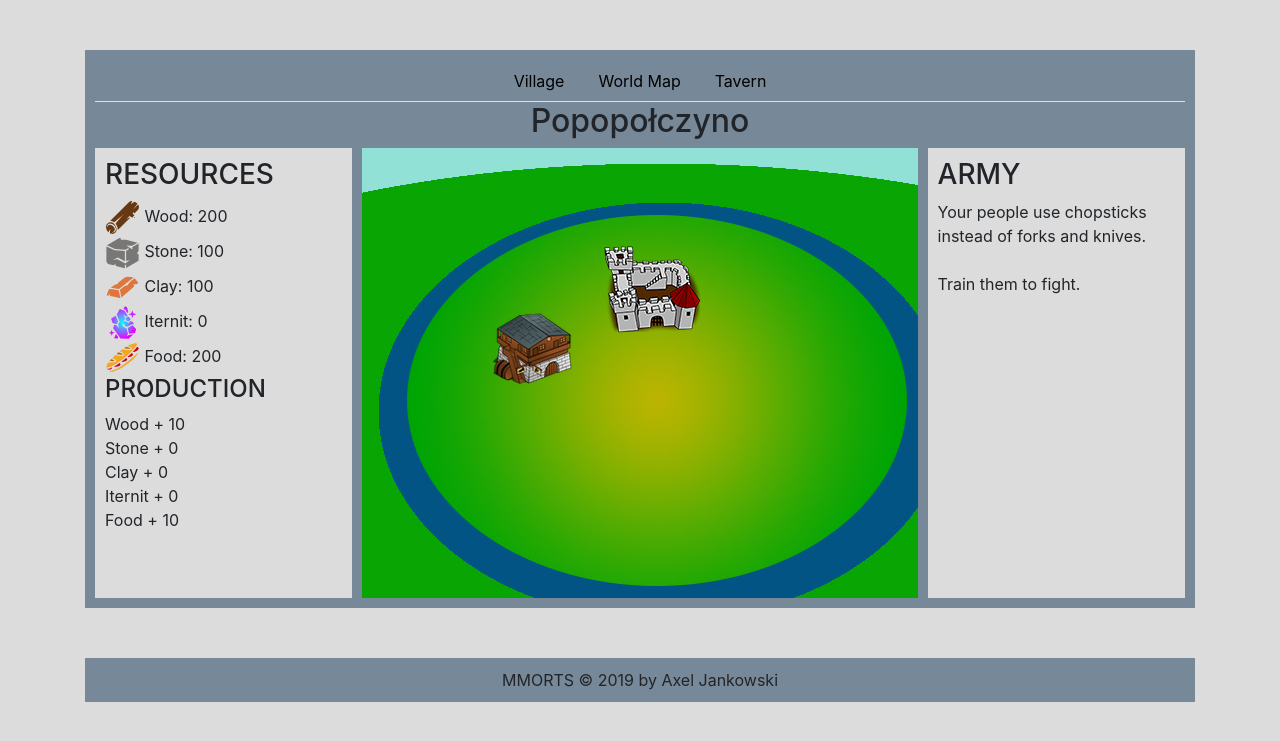
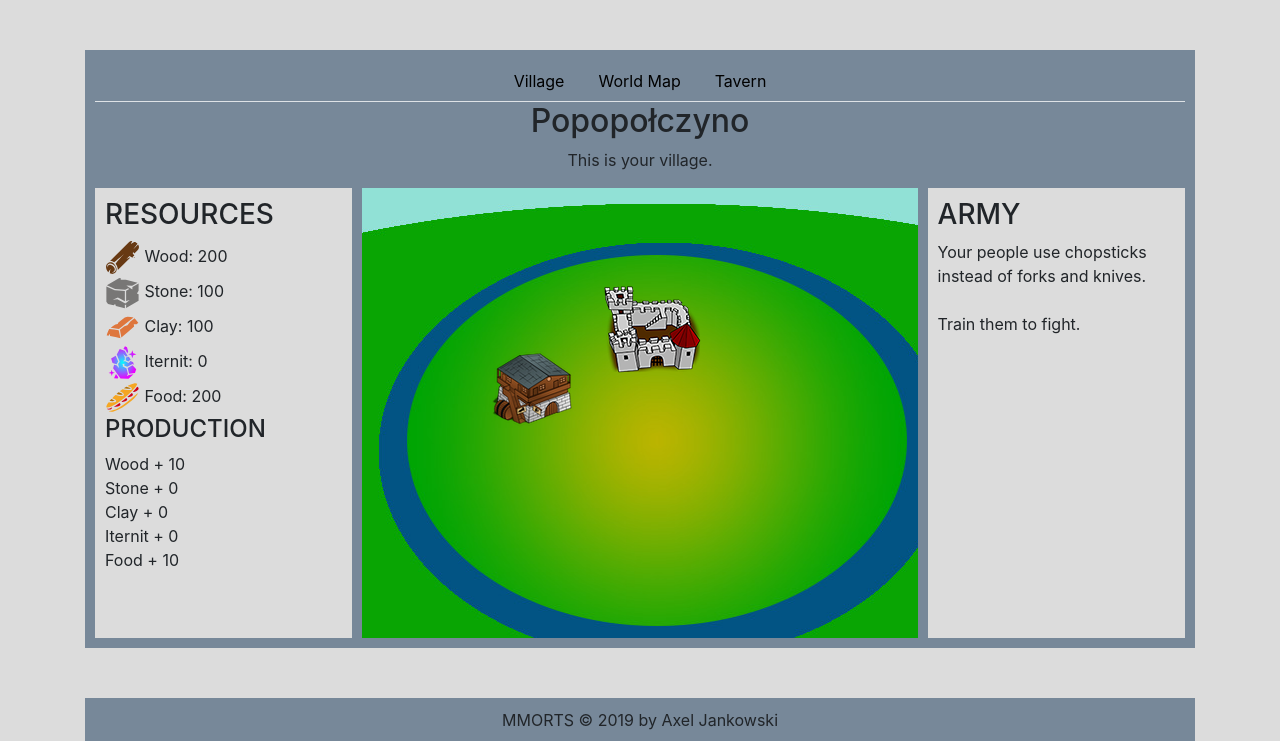
Before and after one commit to AxelJankowski/MMORTS, a PHP site: page /index.php in a window 1280 px wide. Shown: the part 126-867 px from the top of the page. Before the commit the page ends 828 px from the top, so only its background shows below. Run offline with PHP 8.4, Linux system fonts and the light colour scheme; a user stored in the database is signed in; data comes from the database, SQL or seed files in the repository.

Commit message:
Styling.

```diff
--- a/frontend/index.php
+++ b/frontend/index.php
@@ -110,7 +110,10 @@
 
                                 //will be more (e.g. lumber mill, mines)
                                 ?>
-                                    <h2 class="text-center"><?php echo $cityName; ?></h2>
+                                    <div class="text-center">
+                                        <h2><?php echo $cityName; ?></h2>
+                                        <p>This is your village.</p>
+                                    </div>
                                     <div class="village-container">
 
                                         <!-- LEFT PANEL -->
@@ -212,9 +215,10 @@
                                 <?php
                             } else {
                                 ?>
-                                    You are not in control of any village now.
-
-                                    Create your settlement!
+                                    <div class="text-center mt-5 mb-5">
+                                        <p>You are not in control of any village now.</p>
+                                        <a class="btn btn-outline-dark">Create your settlement!</a>
+                                    </div>
                                 <?php
                             }
                         } else {
--- a/frontend/pages/worldmap.php
+++ b/frontend/pages/worldmap.php
@@ -34,8 +34,10 @@
                         if(isset($_SESSION['loggedin'])) {
                             require_once("frontend/templates/navigation.php");
                             ?>
-                                <h2>World Map</h2>
-                                <p>This is the world map page.</p>
+                                <div class="text-center">
+                                    <h2>World Map</h2>
+                                    <p>This is the world map page.</p>
+                                </div>
                             <?php
                             //generate map
                             echo "<div class=world-grid>";
```
